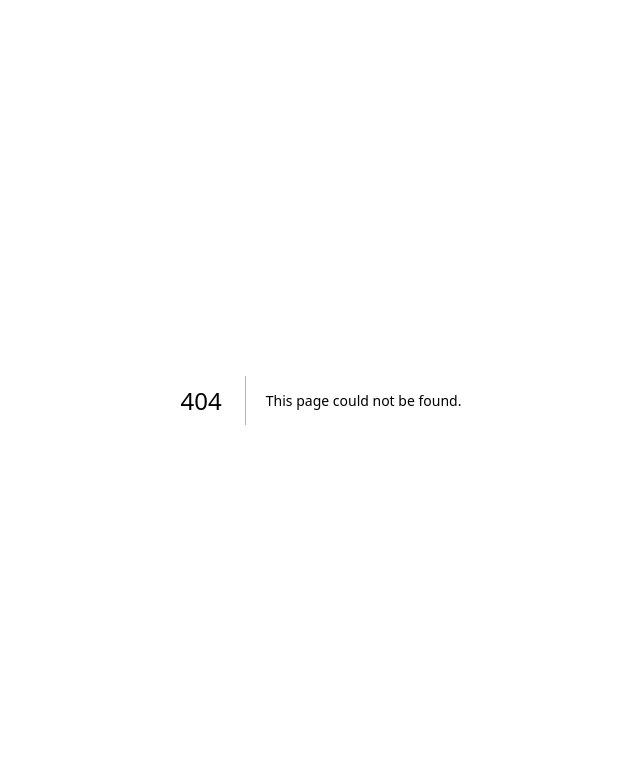
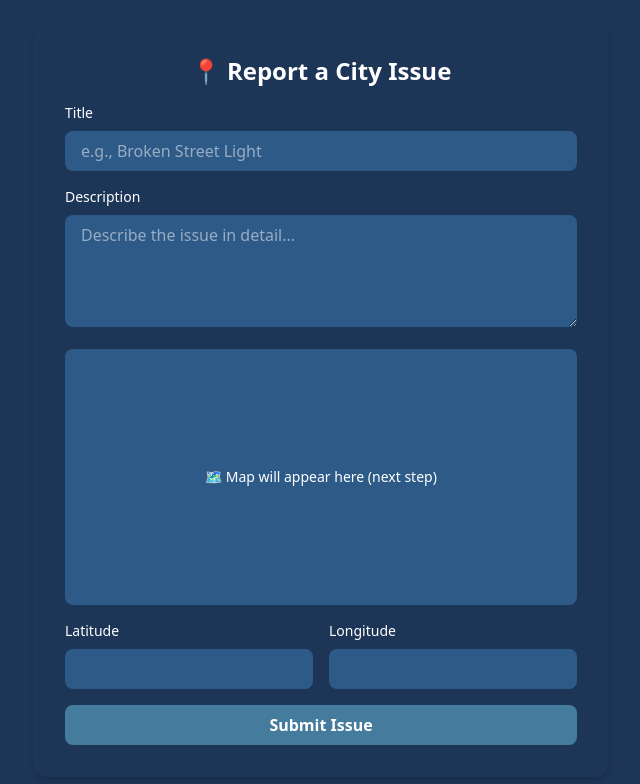
Before and after one commit to Mr-Saadis/PixelPirates, a Next.js app in the folder pixelpirates/: page /report in a window 1280 px wide. Before the commit this address had no page. Shown: the top 784 px of the page, without its empty margins (319-959 px from the left). Built offline with nearby package versions, Linux system fonts and the light colour scheme.

Commit message:
Add Report Issue functionality with form component

```diff
--- /dev/null
+++ b/pixelpirates/src/app/report/page.js
@@ -0,0 +1,8 @@
+import React from "react";
+import ReportIssueForm from "@/components/ReportIssueForm";
+
+const ReportPage = () => {
+  return <ReportIssueForm />;
+};
+
+export default ReportPage;
--- /dev/null
+++ b/pixelpirates/src/components/ReportIssueForm.jsx
@@ -0,0 +1,73 @@
+"use client";
+import React, { useState } from "react";
+
+const ReportIssueForm = () => {
+  const [title, setTitle] = useState("");
+  const [description, setDescription] = useState("");
+  const [lat, setLat] = useState(null);
+  const [lng, setLng] = useState(null);
+
+  return (
+    <div className="min-h-screen bg-[#1D3557] text-white flex items-center justify-center p-4">
+      <div className="bg-[#1D3557] shadow-md rounded-xl p-8 w-full max-w-xl">
+        <h2 className="text-2xl font-bold mb-4 text-center">📍 Report a City Issue</h2>
+
+        {/* Title */}
+        <label className="block mb-2 text-sm font-medium">Title</label>
+        <input
+          type="text"
+          className="w-full mb-4 px-4 py-2 rounded-md bg-[#2E5A88] text-white focus:outline-none"
+          placeholder="e.g., Broken Street Light"
+          value={title}
+          onChange={(e) => setTitle(e.target.value)}
+        />
+
+        {/* Description */}
+        <label className="block mb-2 text-sm font-medium">Description</label>
+        <textarea
+          className="w-full mb-4 px-4 py-2 rounded-md bg-[#2E5A88] text-white focus:outline-none"
+          placeholder="Describe the issue in detail..."
+          rows={4}
+          value={description}
+          onChange={(e) => setDescription(e.target.value)}
+        />
+
+        {/* Map Placeholder */}
+        <div className="mb-4 w-full h-64 bg-[#2E5A88] flex items-center justify-center rounded-md">
+          <p className="text-white text-sm">🗺️ Map will appear here (next step)</p>
+        </div>
+
+        {/* Coordinates */}
+        <div className="flex gap-4 mb-4">
+          <div className="w-1/2">
+            <label className="block mb-2 text-sm font-medium">Latitude</label>
+            <input
+              type="text"
+              readOnly
+              className="w-full px-4 py-2 rounded-md bg-[#2E5A88] text-white"
+              value={lat || ""}
+            />
+          </div>
+          <div className="w-1/2">
+            <label className="block mb-2 text-sm font-medium">Longitude</label>
+            <input
+              type="text"
+              readOnly
+              className="w-full px-4 py-2 rounded-md bg-[#2E5A88] text-white"
+              value={lng || ""}
+            />
+          </div>
+        </div>
+
+        {/* Submit Button */}
+        <button
+          className="w-full py-2 bg-[#457B9D] hover:bg-[#35607d] rounded-md font-semibold"
+        >
+          Submit Issue
+        </button>
+      </div>
+    </div>
+  );
+};
+
+export default ReportIssueForm;
```
